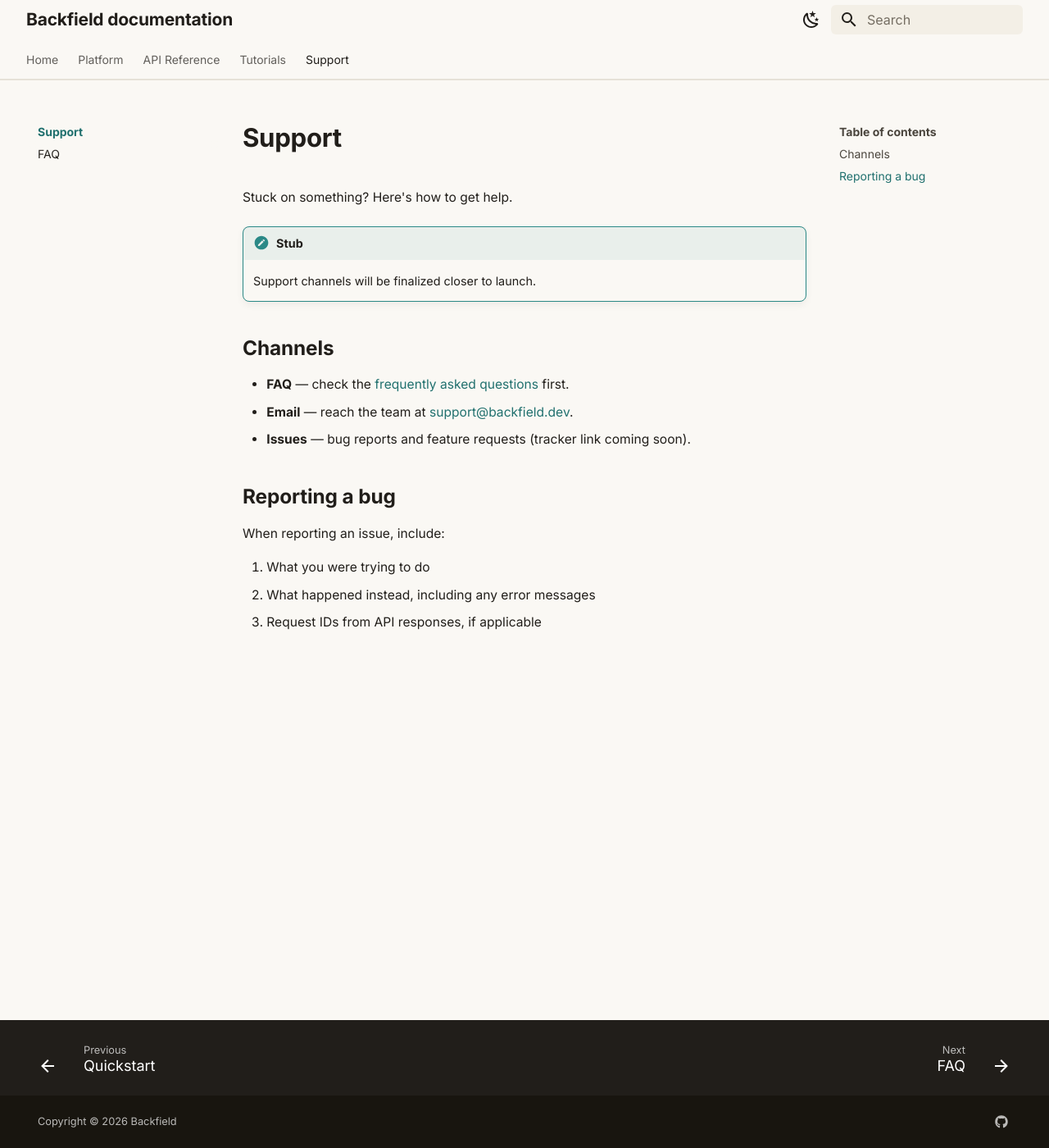
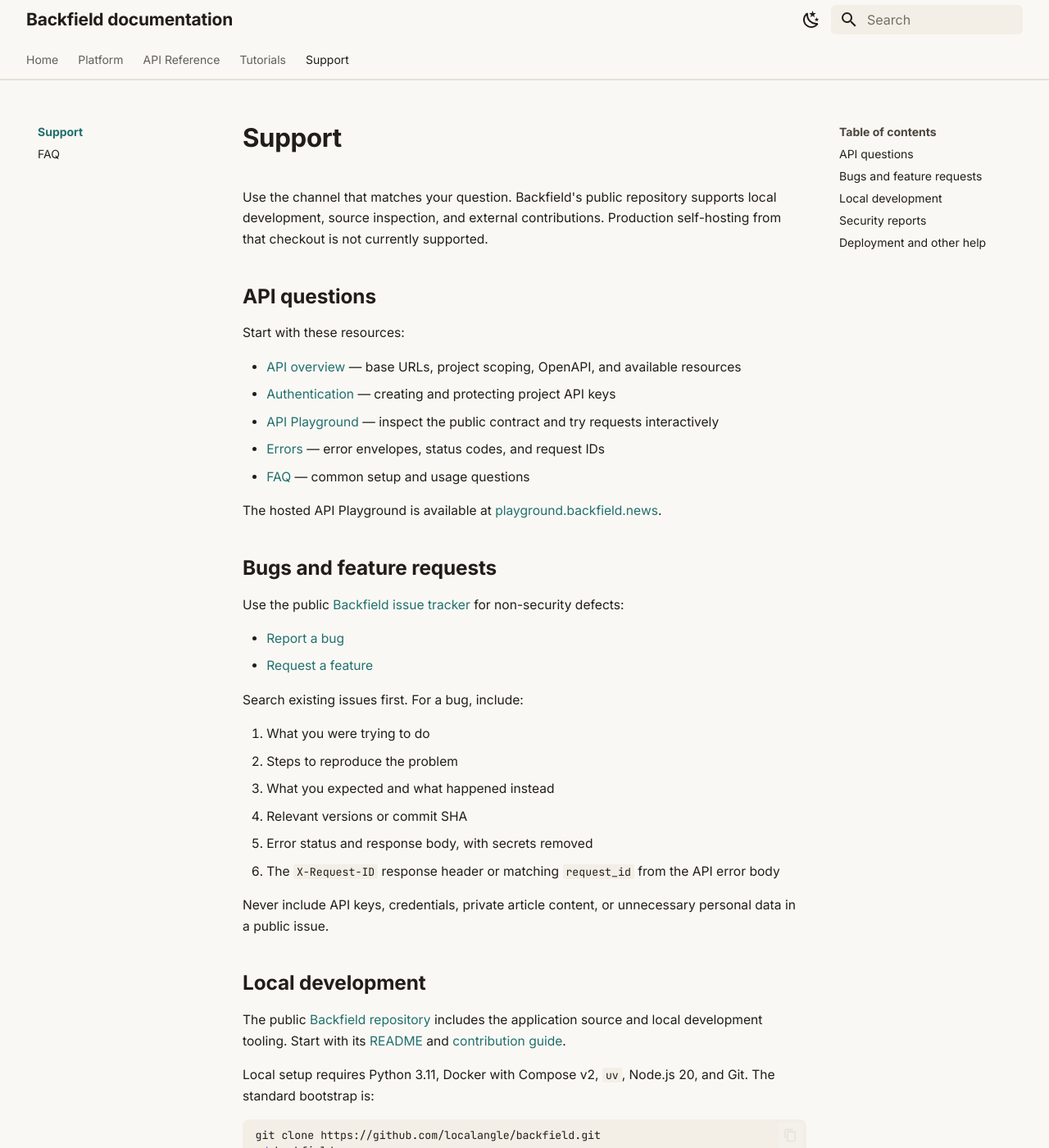
Before and after one commit to localangle/backfield-docs, an MkDocs documentation site: the page built from docs/support/index.md, in a window 1280 px wide and 1400 px high. Shown: the whole window at 82% size. Built offline with MkDocs 1.6.1 and Material for MkDocs 9.7.7, drawn with Linux system fonts in a browser that asks for light colours; some of the changed text lies outside the part shown.

Commit message:
docs: refine API-only site navigation
Make the API overview the default, retain a focused Support tab, and replace placeholder support content with public guidance.

Co-authored-by: Cursor <cursoragent@cursor.com>

````diff
--- a/docs/support/index.md
+++ b/docs/support/index.md
@@ -1,20 +1,59 @@
 # Support
 
-Stuck on something? Here's how to get help.
+Use the channel that matches your question. Backfield's public repository supports local development, source inspection, and external contributions. Production self-hosting from that checkout is not currently supported.
 
-!!! note "Stub"
-    Support channels will be finalized closer to launch.
+## API questions
 
-## Channels
+Start with these resources:
 
-- **FAQ** — check the [frequently asked questions](faq.md) first.
-- **Email** — reach the team at [support@backfield.dev](mailto:support@backfield.dev).
-- **Issues** — bug reports and feature requests (tracker link coming soon).
+- [API overview](../api/index.md) — base URLs, project scoping, OpenAPI, and available resources
+- [Authentication](../api/authentication.md) — creating and protecting project API keys
+- [API Playground](../api/playground.md) — inspect the public contract and try requests interactively
+- [Errors](../api/conventions/errors.md) — error envelopes, status codes, and request IDs
+- [FAQ](faq.md) — common setup and usage questions
 
-## Reporting a bug
+The hosted API Playground is available at [playground.backfield.news](https://playground.backfield.news).
 
-When reporting an issue, include:
+## Bugs and feature requests
+
+Use the public [Backfield issue tracker](https://github.com/localangle/backfield/issues) for non-security defects:
+
+- [Report a bug](https://github.com/localangle/backfield/issues/new?template=bug_report.yml)
+- [Request a feature](https://github.com/localangle/backfield/issues/new?template=feature_request.yml)
+
+Search existing issues first. For a bug, include:
 
 1. What you were trying to do
-2. What happened instead, including any error messages
-3. Request IDs from API responses, if applicable
+2. Steps to reproduce the problem
+3. What you expected and what happened instead
+4. Relevant versions or commit SHA
+5. Error status and response body, with secrets removed
+6. The `X-Request-ID` response header or matching `request_id` from the API error body
+
+Never include API keys, credentials, private article content, or unnecessary personal data in a public issue.
+
+## Local development
+
+The public [Backfield repository](https://github.com/localangle/backfield) includes the application source and local development tooling. Start with its [README](https://github.com/localangle/backfield#quickstart) and [contribution guide](https://github.com/localangle/backfield/blob/main/CONTRIBUTING.md).
+
+Local setup requires Python 3.11, Docker with Compose v2, `uv`, Node.js 20, and Git. The standard bootstrap is:
+
+```bash
+git clone https://github.com/localangle/backfield.git
+cd backfield
+make bootstrap
+source .venv/bin/activate
+backfield init
+```
+
+After setup, run `backfield doctor` when diagnosing the local environment. Before submitting a contribution, run `make lint` and `make test`.
+
+## Security reports
+
+Do **not** report vulnerabilities in a public issue. Use [GitHub private vulnerability reporting](https://github.com/localangle/backfield/security/advisories/new). Include the affected component, version or commit, reproduction steps, impact, and any known mitigation.
+
+If private reporting is unavailable, email [opensource@localangle.co](mailto:opensource@localangle.co) with the subject `Security report: Backfield`.
+
+## Deployment and other help
+
+The public repository does not currently include a supported production self-hosting path. For help evaluating Backfield, production deployment, or structured-journalism use cases, [contact Local Angle](https://localangle.co).
````
Also changed, not shown: docs/support/faq.md (+38 -8 lines), mkdocs-api.yml (+116 -102 lines), 1 other file.
